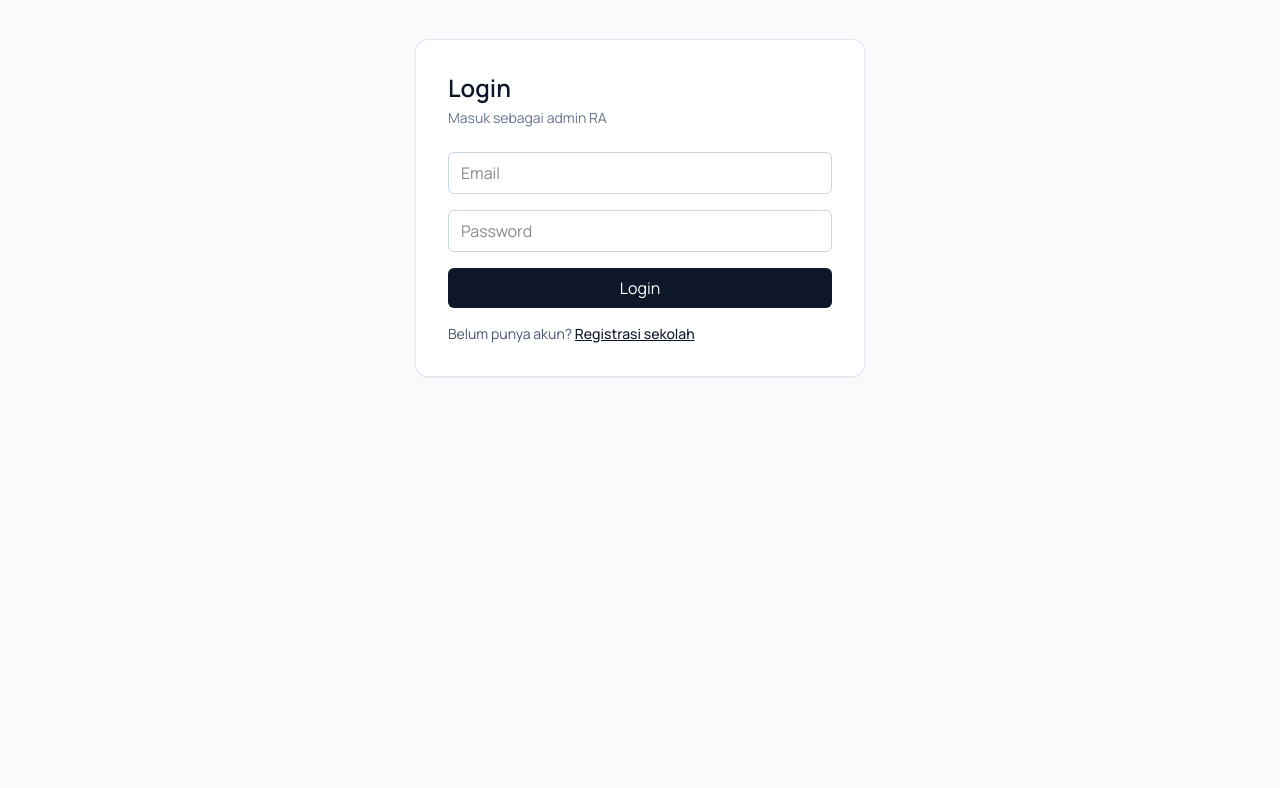
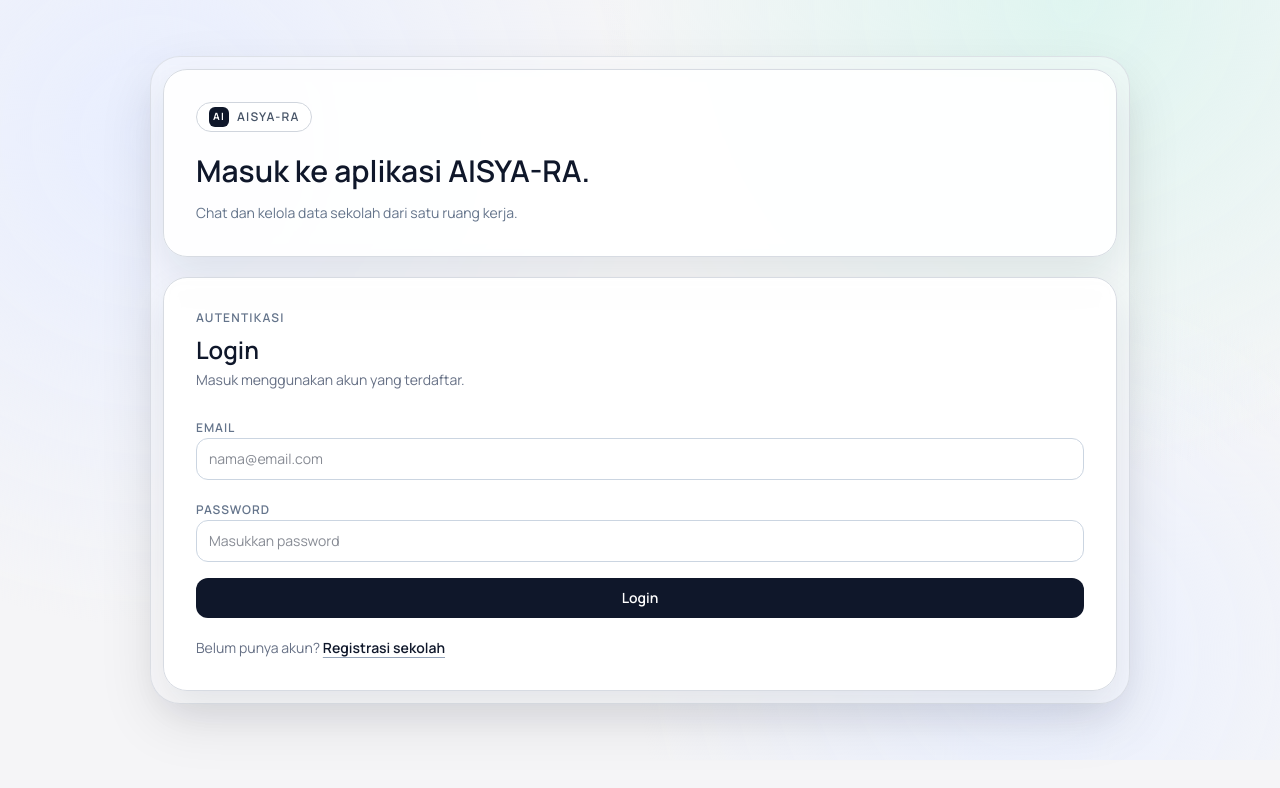
Before and after one commit to bayu-s-aziz/aisya-ra, a React (Vite) app in the folder frontend/: page /login in a window 1280 px wide. Shown: the top 788 px of the page. Built offline with nearby package versions, Linux system fonts and the light colour scheme; no server answers.

Commit message:
feat: enhance authentication pages with new layout and animations

```diff
--- a/frontend/src/index.css
+++ b/frontend/src/index.css
@@ -208,6 +208,49 @@ body {
   }
 }
 
+@keyframes auth-page-enter {
+  from {
+    opacity: 0;
+    transform: translateY(14px);
+  }
+  to {
+    opacity: 1;
+    transform: translateY(0);
+  }
+}
+
+@keyframes auth-card-enter {
+  from {
+    opacity: 0;
+    transform: translateY(10px) scale(0.995);
+  }
+  to {
+    opacity: 1;
+    transform: translateY(0) scale(1);
+  }
+}
+
+@keyframes auth-step-enter {
+  from {
+    opacity: 0;
+    transform: translateY(8px);
+  }
+  to {
+    opacity: 1;
+    transform: translateY(0);
+  }
+}
+
+@keyframes auth-orb-float {
+  0%,
+  100% {
+    transform: translateY(0);
+  }
+  50% {
+    transform: translateY(-10px);
+  }
+}
+
 .menu-pop {
   animation: menu-pop 160ms ease-out;
 }
@@ -275,6 +318,60 @@ body {
   animation: page-skeleton-shimmer 1.25s ease infinite;
 }
 
+.auth-shell {
+  background:
+    radial-gradient(circle at 12% 18%, #e8eeff 0%, transparent 38%),
+    radial-gradient(circle at 84% 0%, #dff5f0 0%, transparent 36%),
+    radial-gradient(circle at 80% 86%, #eaf0ff 0%, transparent 32%),
+    #f5f5f7;
+}
+
+.auth-page-enter {
+  animation: auth-page-enter 260ms ease-out;
+}
+
+.auth-card-enter {
+  animation: auth-card-enter 280ms ease-out;
+}
+
+.auth-step-enter {
+  animation: auth-step-enter 220ms ease-out;
+}
+
+.auth-brand-panel {
+  position: relative;
+  overflow: hidden;
+}
+
+.auth-orb-wrapper {
+  position: relative;
+  min-height: 120px;
+}
+
+.auth-orb {
+  position: absolute;
+  border-radius: 999px;
+  filter: blur(0.2px);
+  animation: auth-orb-float 3.8s ease-in-out infinite;
+}
+
+.auth-orb-large {
+  left: 0;
+  bottom: 8px;
+  width: 170px;
+  height: 170px;
+  background: radial-gradient(circle at 30% 30%, #dbeafe 0%, #c7d2fe 40%, #bfdbfe 100%);
+}
+
+.auth-orb-small {
+  left: 126px;
+  bottom: 60px;
+  width: 72px;
+  height: 72px;
+  background: radial-gradient(circle at 30% 30%, #bbf7d0 0%, #a7f3d0 45%, #99f6e4 100%);
+  animation-delay: 0.35s;
+}
+
 @media (max-width: 768px) {
   .content-fade {
     animation-duration: 130ms;
@@ -315,6 +412,12 @@ body {
   .page-skeleton {
     animation-duration: 1s;
   }
+
+  .auth-page-enter,
+  .auth-card-enter,
+  .auth-step-enter {
+    animation-duration: 190ms;
+  }
 }
 
 @media (prefers-reduced-motion: reduce) {
@@ -332,7 +435,11 @@ body {
   .page-enter-notifikasi,
   .page-enter-profile,
   .page-loader-dot,
-  .page-skeleton {
+  .page-skeleton,
+  .auth-page-enter,
+  .auth-card-enter,
+  .auth-step-enter,
+  .auth-orb {
     animation: none !important;
   }
 }
--- a/frontend/src/pages/LoginPage.jsx
+++ b/frontend/src/pages/LoginPage.jsx
@@ -58,28 +58,71 @@ function LoginPage() {
   }
 
   return (
-    <div className="min-h-screen bg-slate-50 px-4 py-10">
-      <div className="mx-auto w-full max-w-md rounded-xl bg-white p-6 shadow-sm ring-1 ring-slate-200 md:p-8">
-        <h1 className="text-2xl font-semibold text-slate-900">Login</h1>
-        <p className="mt-1 text-sm text-slate-500">Masuk sebagai admin RA</p>
+    <div className="auth-shell auth-page-enter min-h-[100dvh] px-4 py-8 md:px-6 md:py-10 lg:min-h-0 lg:py-14">
+      <div className="mx-auto w-full max-w-[980px] lg:rounded-[30px] lg:border lg:border-[#d7dbe2]/75 lg:bg-white/35 lg:p-3 lg:shadow-[0_20px_55px_rgba(15,23,42,0.09)] lg:backdrop-blur-sm">
+        <div className="auth-grid grid w-full gap-5 lg:grid-cols-[1.08fr,1fr]">
+        <section className="auth-brand-panel hidden rounded-3xl border border-[#d7dbe2] bg-white/85 p-8 shadow-[0_18px_42px_rgba(15,23,42,0.09)] backdrop-blur lg:flex lg:flex-col">
+          <div className="inline-flex w-fit items-center gap-2 rounded-full border border-[#d0d5dd] bg-white px-3 py-1 text-xs font-semibold uppercase tracking-[0.1em] text-[#475467]">
+            <span className="flex h-5 w-5 items-center justify-center rounded-md bg-[#0f172a] text-[10px] font-bold text-white">AI</span>
+            AISYA-RA
+          </div>
+          <h1 className="mt-5 text-3xl font-semibold leading-tight text-[#0f172a]">Masuk ke aplikasi AISYA-RA.</h1>
+          <p className="mt-3 max-w-md text-sm leading-relaxed text-[#64748b]">
+            Chat dan kelola data sekolah dari satu ruang kerja.
+          </p>
+        </section>
 
-        {error ? <div className="mt-4 rounded-md bg-red-50 p-3 text-sm text-red-700">{error}</div> : null}
+        <section className="auth-card auth-card-enter rounded-3xl border border-[#d7dbe2] bg-white/92 p-6 shadow-[0_18px_42px_rgba(15,23,42,0.09)] backdrop-blur md:p-8">
+          <div className="mb-6">
+            <p className="text-xs font-semibold uppercase tracking-[0.1em] text-[#64748b]">Autentikasi</p>
+            <h2 className="mt-2 text-2xl font-semibold text-[#0f172a]">Login</h2>
+            <p className="mt-1 text-sm text-[#667085]">Masuk menggunakan akun yang terdaftar.</p>
+          </div>
 
-        <form className="mt-6 space-y-4" onSubmit={onSubmit}>
-          <input className="w-full rounded-md border border-slate-300 px-3 py-2" type="email" placeholder="Email" value={email} onChange={(event) => setEmail(event.target.value)} required />
-          <input className="w-full rounded-md border border-slate-300 px-3 py-2" type="password" placeholder="Password" value={password} onChange={(event) => setPassword(event.target.value)} required />
+          {error ? <div className="mb-4 rounded-xl border border-red-100 bg-red-50 p-3 text-sm text-red-700">{error}</div> : null}
 
-          <button type="submit" disabled={loading} className="w-full rounded-md bg-slate-900 px-4 py-2 text-white hover:bg-slate-800 disabled:cursor-not-allowed disabled:opacity-60">
+          <form className="space-y-4" onSubmit={onSubmit}>
+            <div className="space-y-1.5">
+              <label className="text-xs font-semibold uppercase tracking-[0.08em] text-[#64748b]">Email</label>
+              <input
+                className="w-full rounded-xl border border-[#cbd5e1] bg-white px-3 py-2.5 text-sm text-[#0f172a] outline-none transition-colors focus:border-[#0f172a]"
+                type="email"
+                placeholder="nama@email.com"
+                value={email}
+                onChange={(event) => setEmail(event.target.value)}
+                required
+              />
+            </div>
+
+            <div className="space-y-1.5">
+              <label className="text-xs font-semibold uppercase tracking-[0.08em] text-[#64748b]">Password</label>
+              <input
+                className="w-full rounded-xl border border-[#cbd5e1] bg-white px-3 py-2.5 text-sm text-[#0f172a] outline-none transition-colors focus:border-[#0f172a]"
+                type="password"
+                placeholder="Masukkan password"
+                value={password}
+                onChange={(event) => setPassword(event.target.value)}
+                required
+              />
+            </div>
+
+            <button
+              type="submit"
+              disabled={loading}
+              className="w-full rounded-xl bg-[#0f172a] px-4 py-2.5 text-sm font-semibold text-white transition-colors hover:bg-[#020617] disabled:cursor-not-allowed disabled:opacity-60"
+            >
               {loading ? 'Memproses...' : 'Login'}
             </button>
           </form>
 
-        <p className="mt-4 text-sm text-slate-600">
+          <p className="mt-5 text-sm text-[#667085]">
             Belum punya akun?{' '}
-          <Link className="font-medium text-slate-900 underline" to="/register-school">
+            <Link className="font-semibold text-[#0f172a] underline decoration-[#94a3b8] underline-offset-4" to="/register-school">
               Registrasi sekolah
             </Link>
           </p>
+        </section>
+        </div>
       </div>
     </div>
   )
--- a/frontend/src/pages/RegisterSchoolPage.jsx
+++ b/frontend/src/pages/RegisterSchoolPage.jsx
@@ -1,5 +1,5 @@
 import { useState } from 'react'
-import { useNavigate } from 'react-router-dom'
+import { Link, useNavigate } from 'react-router-dom'
 import api from '../lib/api'
 
 function RegisterSchoolPage() {
@@ -80,44 +80,83 @@ function RegisterSchoolPage() {
   }
 
   return (
-    <div className="min-h-screen bg-slate-50 px-4 py-10">
-      <div className="mx-auto w-full max-w-2xl rounded-xl bg-white p-6 shadow-sm ring-1 ring-slate-200 md:p-8">
-        <h1 className="text-2xl font-semibold text-slate-900">Registrasi Sekolah RA</h1>
-        <p className="mt-1 text-sm text-slate-500">Langkah {step} dari 2</p>
+    <div className="auth-shell auth-page-enter min-h-[100dvh] px-4 py-8 md:px-6 md:py-10 lg:min-h-0 lg:py-14">
+      <div className="mx-auto w-full max-w-[980px] lg:rounded-[30px] lg:border lg:border-[#d7dbe2]/75 lg:bg-white/35 lg:p-3 lg:shadow-[0_20px_55px_rgba(15,23,42,0.09)] lg:backdrop-blur-sm">
+        <div className="auth-grid grid w-full gap-5 lg:grid-cols-[1.08fr,1fr]">
+        <section className="auth-brand-panel hidden rounded-3xl border border-[#d7dbe2] bg-white/85 p-8 shadow-[0_18px_42px_rgba(15,23,42,0.09)] backdrop-blur lg:flex lg:flex-col">
+          <div className="inline-flex w-fit items-center gap-2 rounded-full border border-[#d0d5dd] bg-white px-3 py-1 text-xs font-semibold uppercase tracking-[0.1em] text-[#475467]">
+            <span className="flex h-5 w-5 items-center justify-center rounded-md bg-[#0f172a] text-[10px] font-bold text-white">AI</span>
+            AISYA-RA
+          </div>
+          <h1 className="mt-5 text-3xl font-semibold leading-tight text-[#0f172a]">Daftarkan RA agar siap dipakai dalam hitungan menit.</h1>
+          <p className="mt-3 max-w-md text-sm leading-relaxed text-[#64748b]">
+            Isi data sekolah dan akun admin, lalu langsung masuk ke dashboard untuk mulai bekerja.
+          </p>
+        </section>
 
-        {error ? <div className="mt-4 rounded-md bg-red-50 p-3 text-sm text-red-700">{error}</div> : null}
-        {success ? <div className="mt-4 rounded-md bg-emerald-50 p-3 text-sm text-emerald-700">{success}</div> : null}
+        <section className="auth-card auth-card-enter rounded-3xl border border-[#d7dbe2] bg-white/92 p-6 shadow-[0_18px_42px_rgba(15,23,42,0.09)] backdrop-blur md:p-8">
+          <div className="mb-5">
+            <p className="text-xs font-semibold uppercase tracking-[0.1em] text-[#64748b]">Registrasi</p>
+            <h2 className="mt-2 text-2xl font-semibold text-[#0f172a]">Registrasi RA</h2>
+
+            <div className="mt-3 flex items-center gap-2">
+              <span className={[
+                'rounded-full px-2.5 py-1 text-xs font-semibold',
+                step === 1 ? 'bg-[#0f172a] text-white' : 'border border-[#cbd5e1] text-[#64748b]',
+              ].join(' ')}>
+                1. Data RA
+              </span>
+              <span className={[
+                'rounded-full px-2.5 py-1 text-xs font-semibold',
+                step === 2 ? 'bg-[#0f172a] text-white' : 'border border-[#cbd5e1] text-[#64748b]',
+              ].join(' ')}>
+                2. Admin
+              </span>
+            </div>
+          </div>
+
+          {error ? <div className="mb-4 rounded-xl border border-red-100 bg-red-50 p-3 text-sm text-red-700">{error}</div> : null}
+          {success ? <div className="mb-4 rounded-xl border border-emerald-100 bg-emerald-50 p-3 text-sm text-emerald-700">{success}</div> : null}
 
           {step === 1 ? (
-          <form className="mt-6 space-y-4" onSubmit={toStepTwo}>
-            <input className="w-full rounded-md border border-slate-300 px-3 py-2" name="nama_ra" placeholder="Nama RA" value={form.nama_ra} onChange={onChange} />
-            <textarea className="w-full rounded-md border border-slate-300 px-3 py-2" name="alamat" placeholder="Alamat" rows={3} value={form.alamat} onChange={onChange} />
-            <input className="w-full rounded-md border border-slate-300 px-3 py-2" name="nomor_statistik" placeholder="Nomor Statistik Madrasah" value={form.nomor_statistik} onChange={onChange} />
-            <input className="w-full rounded-md border border-slate-300 px-3 py-2" name="tahun_ajaran" placeholder="Tahun Ajaran (contoh: 2026/2027)" value={form.tahun_ajaran} onChange={onChange} />
+            <form key="step-1" className="auth-step-enter space-y-4" onSubmit={toStepTwo}>
+              <input className="w-full rounded-xl border border-[#cbd5e1] bg-white px-3 py-2.5 text-sm text-[#0f172a] outline-none transition-colors focus:border-[#0f172a]" name="nama_ra" placeholder="Nama RA" value={form.nama_ra} onChange={onChange} />
+              <textarea className="w-full rounded-xl border border-[#cbd5e1] bg-white px-3 py-2.5 text-sm text-[#0f172a] outline-none transition-colors focus:border-[#0f172a]" name="alamat" placeholder="Alamat" rows={3} value={form.alamat} onChange={onChange} />
+              <input className="w-full rounded-xl border border-[#cbd5e1] bg-white px-3 py-2.5 text-sm text-[#0f172a] outline-none transition-colors focus:border-[#0f172a]" name="nomor_statistik" placeholder="Nomor Statistik Madrasah" value={form.nomor_statistik} onChange={onChange} />
+              <input className="w-full rounded-xl border border-[#cbd5e1] bg-white px-3 py-2.5 text-sm text-[#0f172a] outline-none transition-colors focus:border-[#0f172a]" name="tahun_ajaran" placeholder="Tahun Ajaran (contoh: 2026/2027)" value={form.tahun_ajaran} onChange={onChange} />
 
               <div>
-              <label className="mb-1 block text-sm text-slate-600">Upload Logo (opsional)</label>
-              <input className="w-full rounded-md border border-slate-300 px-3 py-2" type="file" accept="image/*" onChange={onLogoChange} />
+                <label className="mb-1.5 block text-xs font-semibold uppercase tracking-[0.08em] text-[#64748b]">Upload logo (opsional)</label>
+                <input className="w-full rounded-xl border border-[#cbd5e1] bg-white px-3 py-2.5 text-sm text-[#0f172a] outline-none transition-colors focus:border-[#0f172a]" type="file" accept="image/*" onChange={onLogoChange} />
               </div>
 
-            <button type="submit" className="w-full rounded-md bg-slate-900 px-4 py-2 text-white hover:bg-slate-800">Lanjut ke Data Admin</button>
+              <button type="submit" className="w-full rounded-xl bg-[#0f172a] px-4 py-2.5 text-sm font-semibold text-white transition-colors hover:bg-[#020617]">Lanjut ke Data Admin</button>
             </form>
           ) : (
-          <form className="mt-6 space-y-4" onSubmit={onSubmit}>
-            <input className="w-full rounded-md border border-slate-300 px-3 py-2" name="admin_nama" placeholder="Nama Kepala RA" value={form.admin_nama} onChange={onChange} required />
-            <input className="w-full rounded-md border border-slate-300 px-3 py-2" name="admin_email" placeholder="Email" type="email" value={form.admin_email} onChange={onChange} required />
-            <input className="w-full rounded-md border border-slate-300 px-3 py-2" name="admin_password" placeholder="Password" type="password" value={form.admin_password} onChange={onChange} required />
+            <form key="step-2" className="auth-step-enter space-y-4" onSubmit={onSubmit}>
+              <input className="w-full rounded-xl border border-[#cbd5e1] bg-white px-3 py-2.5 text-sm text-[#0f172a] outline-none transition-colors focus:border-[#0f172a]" name="admin_nama" placeholder="Nama Kepala RA" value={form.admin_nama} onChange={onChange} required />
+              <input className="w-full rounded-xl border border-[#cbd5e1] bg-white px-3 py-2.5 text-sm text-[#0f172a] outline-none transition-colors focus:border-[#0f172a]" name="admin_email" placeholder="Email" type="email" value={form.admin_email} onChange={onChange} required />
+              <input className="w-full rounded-xl border border-[#cbd5e1] bg-white px-3 py-2.5 text-sm text-[#0f172a] outline-none transition-colors focus:border-[#0f172a]" name="admin_password" placeholder="Password" type="password" value={form.admin_password} onChange={onChange} required />
 
               <div className="grid grid-cols-2 gap-3">
-              <button type="button" className="rounded-md border border-slate-300 px-4 py-2 text-slate-700 hover:bg-slate-100" onClick={() => setStep(1)}>
+                <button type="button" className="rounded-xl border border-[#cbd5e1] px-4 py-2.5 text-sm font-medium text-[#334155] transition-colors hover:bg-[#f8fafc]" onClick={() => setStep(1)}>
                   Kembali
                 </button>
-              <button type="submit" disabled={loading} className="rounded-md bg-slate-900 px-4 py-2 text-white hover:bg-slate-800 disabled:cursor-not-allowed disabled:opacity-60">
+                <button type="submit" disabled={loading} className="rounded-xl bg-[#0f172a] px-4 py-2.5 text-sm font-semibold text-white transition-colors hover:bg-[#020617] disabled:cursor-not-allowed disabled:opacity-60">
                   {loading ? 'Memproses...' : 'Daftar'}
                 </button>
               </div>
             </form>
           )}
+
+          <p className="mt-5 text-sm text-[#667085]">
+            Sudah punya akun?{' '}
+            <Link className="font-semibold text-[#0f172a] underline decoration-[#94a3b8] underline-offset-4" to="/login">
+              Kembali ke login
+            </Link>
+          </p>
+        </section>
+        </div>
       </div>
     </div>
   )
```
Also changed, not shown: frontend/src/App.jsx (+14 -1 lines). Lines whose indentation alone changed are shown as unchanged.
